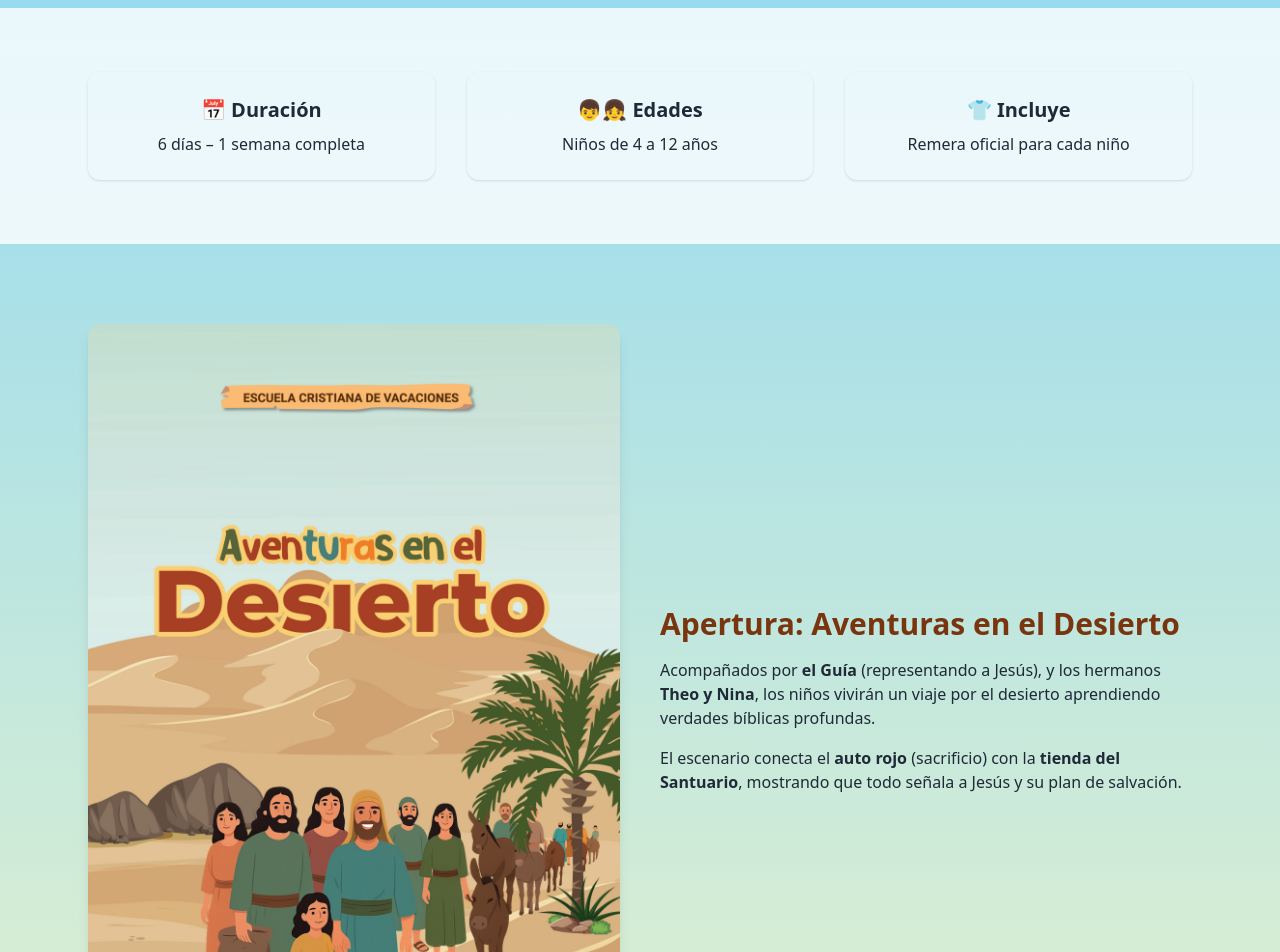
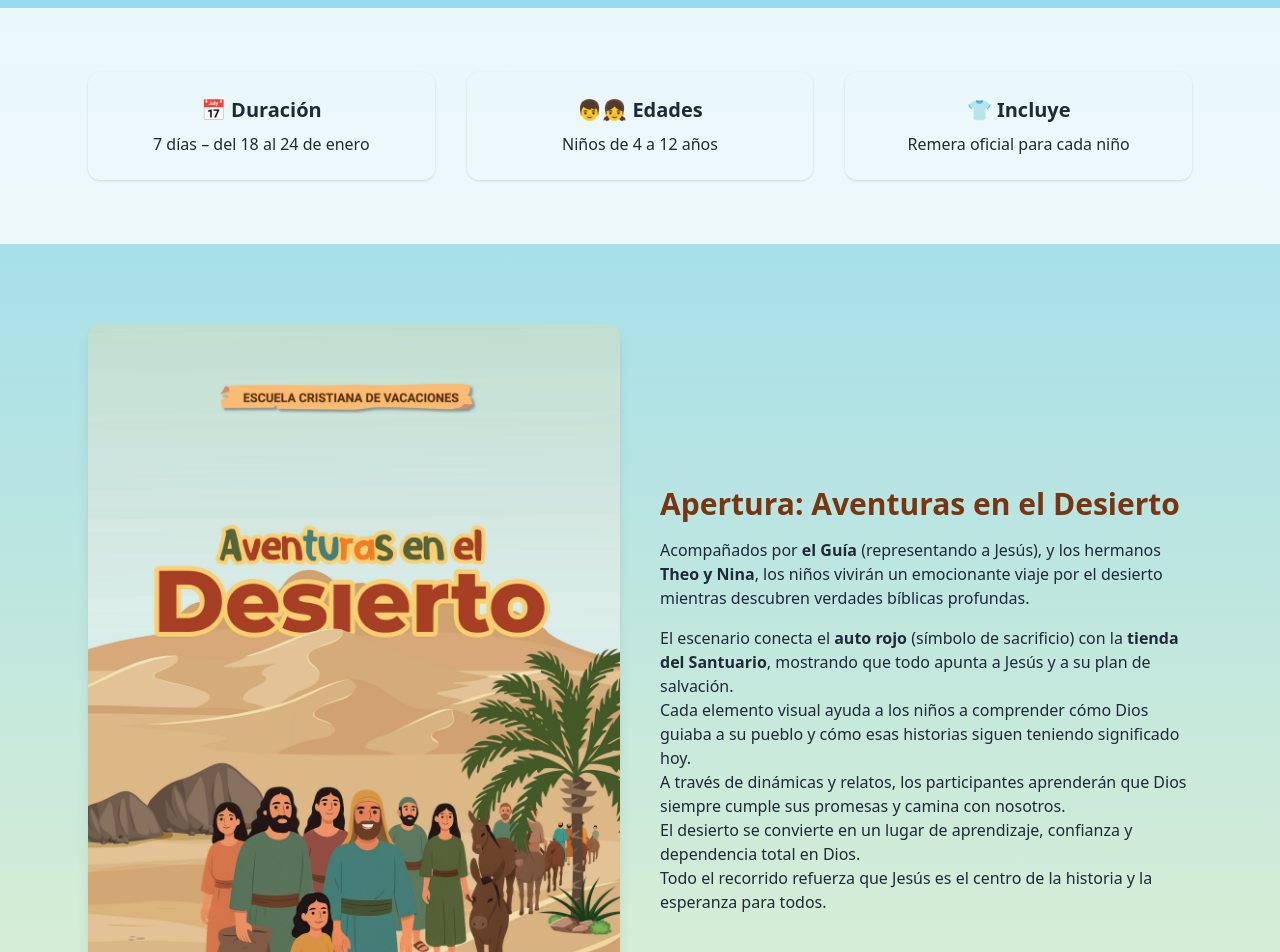
Before and after one commit to RikiDelgado/sistemaecv, a Next.js app in the folder frontend/: page / in a window 1280 px wide. Shown: the part 400-1352 px from the top of the page. Built offline with nearby package versions, Linux system fonts and the light colour scheme.

Commit message:
Blindaje fetch inscripcion y arreglos

```diff
--- a/frontend/app/inscripcion/page.tsx
+++ b/frontend/app/inscripcion/page.tsx
@@ -4,6 +4,7 @@
 import { useState } from "react";
 
 export const dynamic = "force-dynamic";
+
 export default function InscripcionECV() {
   const [form, setForm] = useState({
     nombre: "",
@@ -12,7 +13,7 @@ export default function InscripcionECV() {
     fecha_nacimiento: "",
     genero: "",
     direccion: "",
-    talle_remera: "", // 🆕 NUEVO
+    talle_remera: "",
     tutor_nombre: "",
     tutor_apellido: "",
     tutor_telefono: "",
@@ -44,6 +45,12 @@ export default function InscripcionECV() {
     e.preventDefault();
     if (loading) return;
 
+    // 🛑 Validación mínima frontend
+    if (!form.nombre || !form.apellido || !form.dni) {
+      alert("⚠️ Completá los datos obligatorios ‼️");
+      return;
+    }
+
     const fechaNacimiento =
       fecha.anio && fecha.mes && fecha.dia
         ? `${fecha.anio}-${fecha.mes.padStart(2, "0")}-${fecha.dia.padStart(2, "0")}`
@@ -64,12 +71,14 @@ export default function InscripcionECV() {
         }
       );
 
-      const data = await res.json();
+      // Backend resp. error
+      if (!res.ok) {
+        const error = await res.json();
+        throw new Error(error.error || "Error al inscribir");
+      }
 
-      if (!res.ok) {
-        alert(data.error || "Error al inscribir alumno");
-        return;
-      }
+      // Backend resp. OK
+      await res.json();
 
       alert(
         "💚 ¡Inscripción realizada con éxito!\n\n" +
@@ -96,8 +105,12 @@ export default function InscripcionECV() {
       });
 
       setFecha({ dia: "", mes: "", anio: "" });
-    } catch {
-      alert("Error de conexión con el servidor");
+    } catch (error) {
+      console.error("ERROR FETCH:", error);
+      alert(
+        "⚠️ Hubo un problema al enviar la inscripción.\n\n" +
+          "Si no recibió confirmación, por favor contáctenos por WhatsApp."
+      );
     } finally {
       setLoading(false);
     }
@@ -126,7 +139,7 @@ export default function InscripcionECV() {
         <form onSubmit={handleSubmit} className="space-y-6">
           <section>
             <h2 className="font-semibold text-oasis mb-2">
-              Datos del niño/a
+              Datos del niño/a ‼️
             </h2>
 
             <div className="grid grid-cols-1 md:grid-cols-2 gap-4">
@@ -137,7 +150,7 @@ export default function InscripcionECV() {
               {/* FECHA DE NACIMIENTO */}
               <div className="md:col-span-2">
                 <label className="text-sm text-gray-600 mb-1 block">
-                  Fecha de nacimiento (INGRESAR NÚMEROS)
+                  Fecha de nacimiento <strong>(ingresar solo números)</strong>
                 </label>
                 <div className="flex gap-2">
                   <input className="input w-1/3" name="dia" placeholder="Día" value={fecha.dia} onChange={handleFechaChange} />
--- a/frontend/app/page.tsx
+++ b/frontend/app/page.tsx
@@ -9,7 +9,7 @@ export default function Home() {
       {/* HERO */}
       <section className="max-w-6xl mx-auto px-6 py-20 text-center">
         <h1 className="text-4xl md:text-5xl font-extrabold mb-6 text-amber-900">
-          Escuela Cristiana de Vacaciones
+          Colonia Cristiana de Vacaciones 2026
         </h1>
 
         <p className="text-lg md:text-xl max-w-3xl mx-auto mb-8">
@@ -32,7 +32,7 @@ export default function Home() {
         <div className="max-w-6xl mx-auto px-6 grid md:grid-cols-3 gap-8 text-center">
           <div className="p-6 rounded-xl shadow">
             <h3 className="font-bold text-xl mb-2">📅 Duración</h3>
-            <p>6 días – 1 semana completa</p>
+            <p>7 días – del 18 al 24 de enero</p>
           </div>
           <div className="p-6 rounded-xl shadow">
             <h3 className="font-bold text-xl mb-2">👦👧 Edades</h3>
@@ -62,12 +62,28 @@ export default function Home() {
               <p className="mb-4">
                 Acompañados por <strong>el Guía</strong> (representando a Jesús),
                 y los hermanos <strong>Theo y Nina</strong>, los niños vivirán un
-              viaje por el desierto aprendiendo verdades bíblicas profundas.
+                emocionante viaje por el desierto mientras descubren verdades bíblicas profundas.
               </p>
               <p>
-              El escenario conecta el <strong>auto rojo</strong> (sacrificio) con
-              la <strong>tienda del Santuario</strong>, mostrando que todo señala
-              a Jesús y su plan de salvación.
+                El escenario conecta el <strong>auto rojo</strong> (símbolo de sacrificio)
+                con la <strong>tienda del Santuario</strong>, mostrando que todo apunta
+                a Jesús y a su plan de salvación.
+              </p>
+              <p>
+                Cada elemento visual ayuda a los niños a comprender cómo Dios guiaba
+                a su pueblo y cómo esas historias siguen teniendo significado hoy.
+              </p>
+              <p>
+                A través de dinámicas y relatos, los participantes aprenderán que
+                Dios siempre cumple sus promesas y camina con nosotros.
+              </p>
+              <p>
+                El desierto se convierte en un lugar de aprendizaje, confianza
+                y dependencia total en Dios.
+              </p>
+              <p>
+                Todo el recorrido refuerza que Jesús es el centro de la historia
+                y la esperanza para todos.
               </p>
           </div>
         </div>
@@ -155,7 +171,7 @@ export default function Home() {
           href="/inscripcion"
           className="inline-block bg-white text-amber-800 font-bold px-10 py-4 rounded-full shadow-lg hover:bg-amber-100 transition"
         >
-          Inscribí a tu hijo ahora
+          Inscribí a tu hijo/a ahora
         </Link>
       </section>
 
```
Lines whose indentation alone changed are shown as unchanged.
